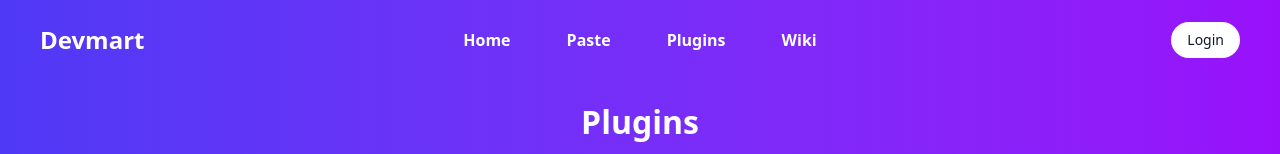
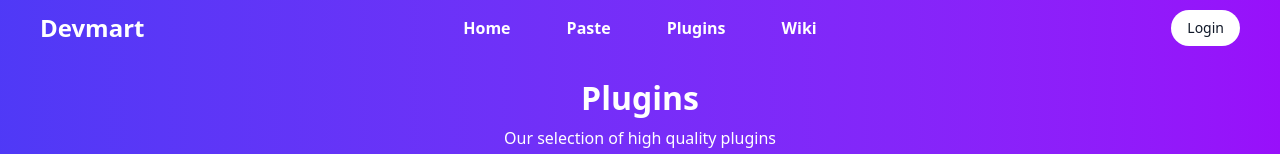
Before and after one commit to dev-mart/devmart-web, a Next.js app: page /plugins in a window 1280 px wide. Shown: the top 154 px of the page. Built offline with nearby package versions, Linux system fonts and the light colour scheme; no server answers.

Commit message:
fix: Navbar on plugin list page

```diff
--- a/src/components/common/navbar/features/navbar-item.tsx
+++ b/src/components/common/navbar/features/navbar-item.tsx
@@ -17,7 +17,7 @@ export const NavbarItem: FC<NavbarItemProps> = ({
         <Link
             href={href}
             className={classNames(
-                "font-poppins font-semibold text-base no-underline m-3 p-4 hover:underline plain",
+                "font-poppins font-semibold text-base no-underline mx-3 p-4 hover:underline plain",
                 background ? 'text-gray-900 dark:text-white' : 'text-white'
             )}
         >
--- a/src/components/common/navbar/navbar.tsx
+++ b/src/components/common/navbar/navbar.tsx
@@ -2,8 +2,6 @@ import React, {FC} from 'react';
 import classNames from "classnames";
 import Link from "next/link";
 import {NavbarItem} from "@/components/common/navbar/features/navbar-item";
-import {LogoIcon} from "@/components/common/icon/logo-icon";
-import css from "@/components/common/navbar/navbar.module.scss";
 import {NavbarActionButton} from "@/components/common/navbar/features/navbar-action-button";
 import {useSessionHook} from "@/hooks/use-session-hook";
 
@@ -14,17 +12,15 @@ interface NavbarProps {
 export const Navbar: FC<NavbarProps> = ({background = false}) => {
     const {session} = useSessionHook();
 
-    console.log(session)
-
     return (
         <header className={classNames({'header-filled': background}, 'w-full z-10 justify-center max-w-screen-xl px-3 md:px-6 lg:px-10')}>
-            <nav className="h-20 flex flex-row justify-between items-center">
+            <nav className="flex flex-row justify-between items-center">
                 <Link href="/" className="w-56 plain text-white text-2xl font-bold">
                     {/*<LogoIcon className={classNames(css.headerLogo, background && css.headerLogofillBlack)}/>*/}
                     Devmart
                 </Link>
 
-                <div>
+                <div className="flex">
                     <NavbarItem label="Home" href="/" background={background}/>
                     <NavbarItem label="Paste" href="/paste" background={background}/>
                     <NavbarItem label="Plugins" href="/plugins" background={background}/>
```
